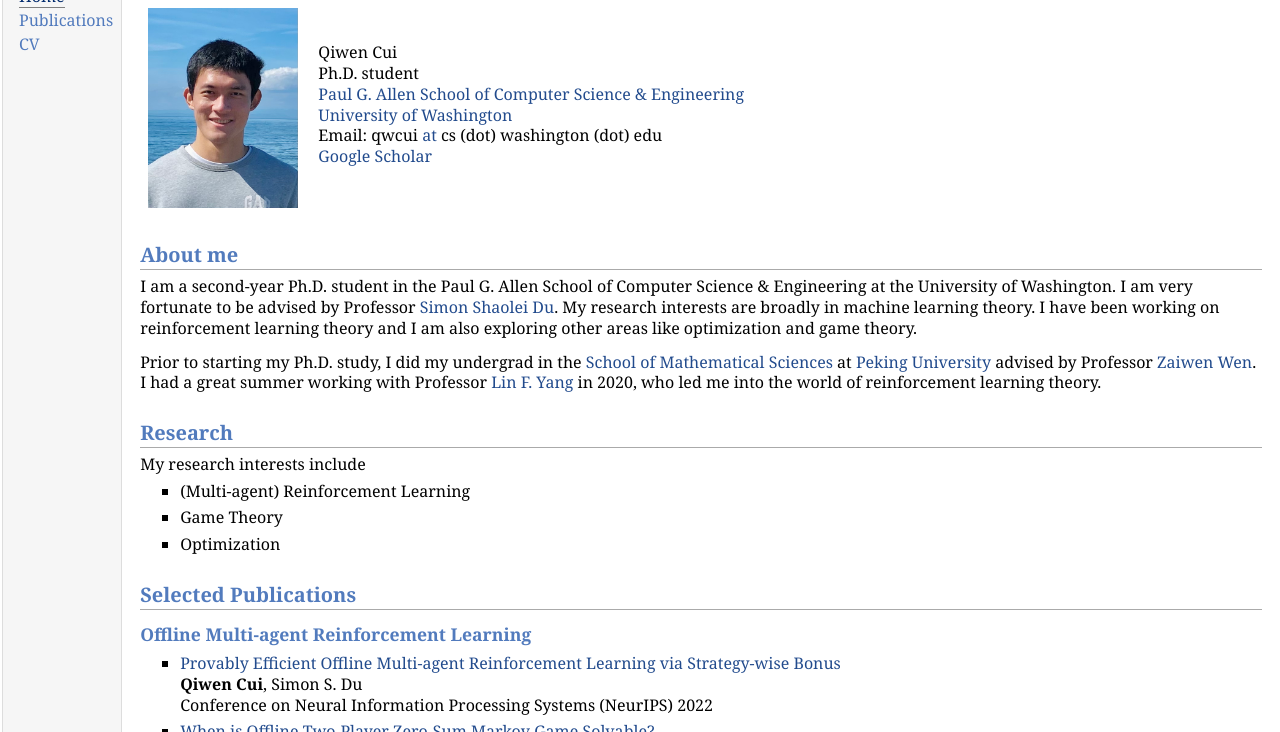
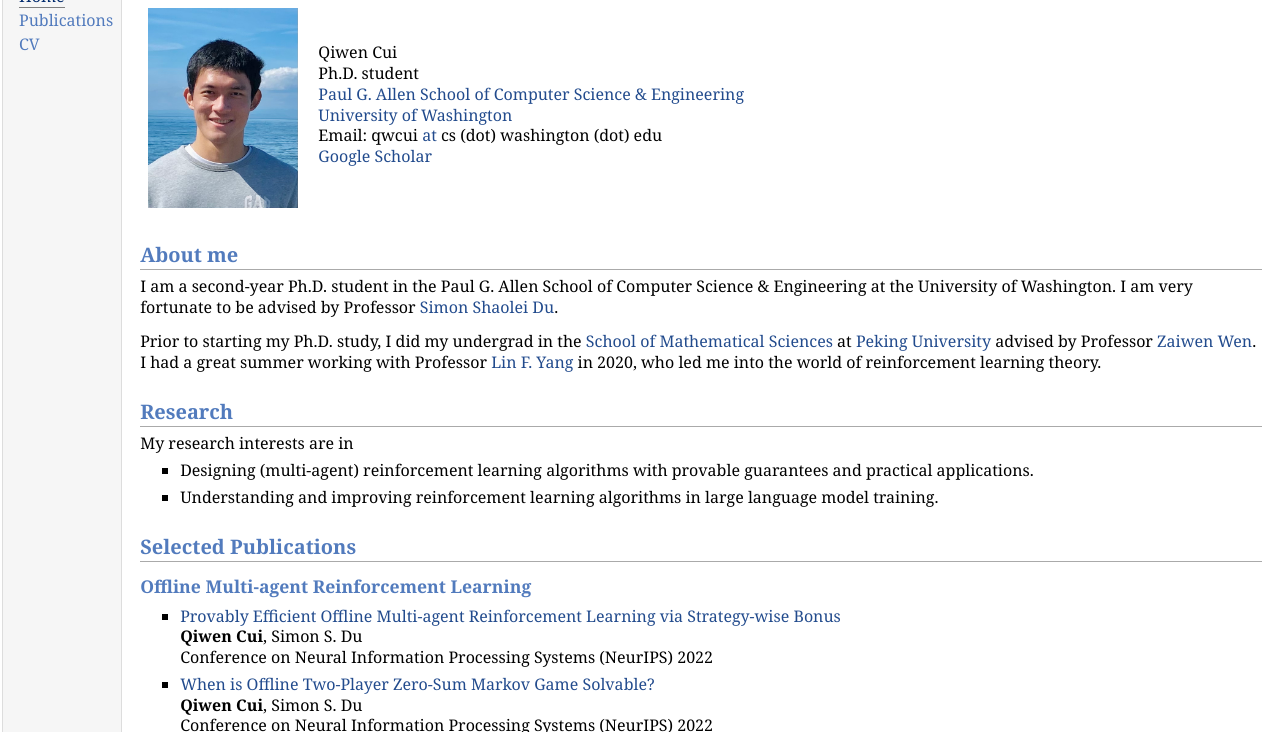
Before and after one commit to qwcui/qwcui.github.io, a plain HTML site: page index.html in a window 1280 px wide. Shown: the part 68-800 px from the top of the page. Drawn offline with Linux system fonts and the light colour scheme.

Commit message:
update 071323

```diff
--- a/index.html
+++ b/index.html
@@ -31,17 +31,15 @@ Email: qwcui <a href="at">at</a> cs (dot) washington (dot) edu<br />
 </td></tr></table>
 <h2>About me</h2>
 <p>I am a second-year Ph.D. student in the Paul G. Allen School of Computer Science &amp; Engineering at the University of Washington. I am very fortunate to be advised by Professor
-<a href="https://simonshaoleidu.com">Simon Shaolei Du</a>. My research interests are broadly in machine learning theory. I have been working on reinforcement learning theory and I am also exploring other areas like optimization and game theory.</p>
+<a href="https://simonshaoleidu.com">Simon Shaolei Du</a>.</p>
 <p>Prior to starting my Ph.D. study, I did my undergrad in the <a href="https://www.math.pku.edu.cn/en/">School of Mathematical Sciences</a> at <a href="https://english.pku.edu.cn">Peking University</a> advised by Professor
 <a href="https://bicmr.pku.edu.cn/~wenzw/">Zaiwen Wen</a>. I had a great summer working with Professor <a href="http://drlinyang.net">Lin F. Yang</a> in 2020, who led me into the world of reinforcement learning theory.</p>
 <h2>Research</h2>
-<p>My research interests include </p>
+<p>My research interests are in </p>
 <ul>
-<li><p>(Multi-agent) Reinforcement Learning</p>
+<li><p>Designing (multi-agent) reinforcement learning algorithms with provable guarantees and practical applications.</p>
 </li>
-<li><p>Game Theory</p>
-</li>
-<li><p>Optimization</p>
+<li><p>Understanding and improving reinforcement learning algorithms in large language model training.</p>
 </li>
 </ul>
 <h2>Selected Publications </h2>
```
Also changed, not shown: 1 other file.
